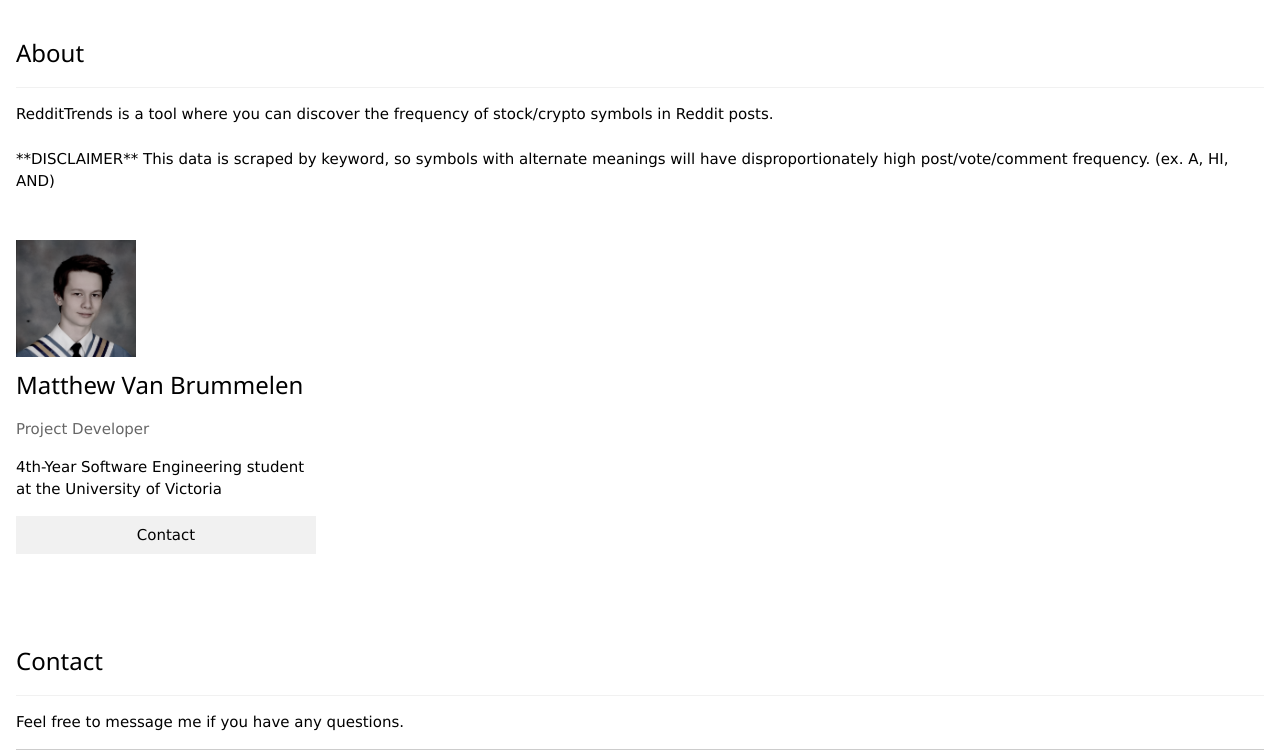
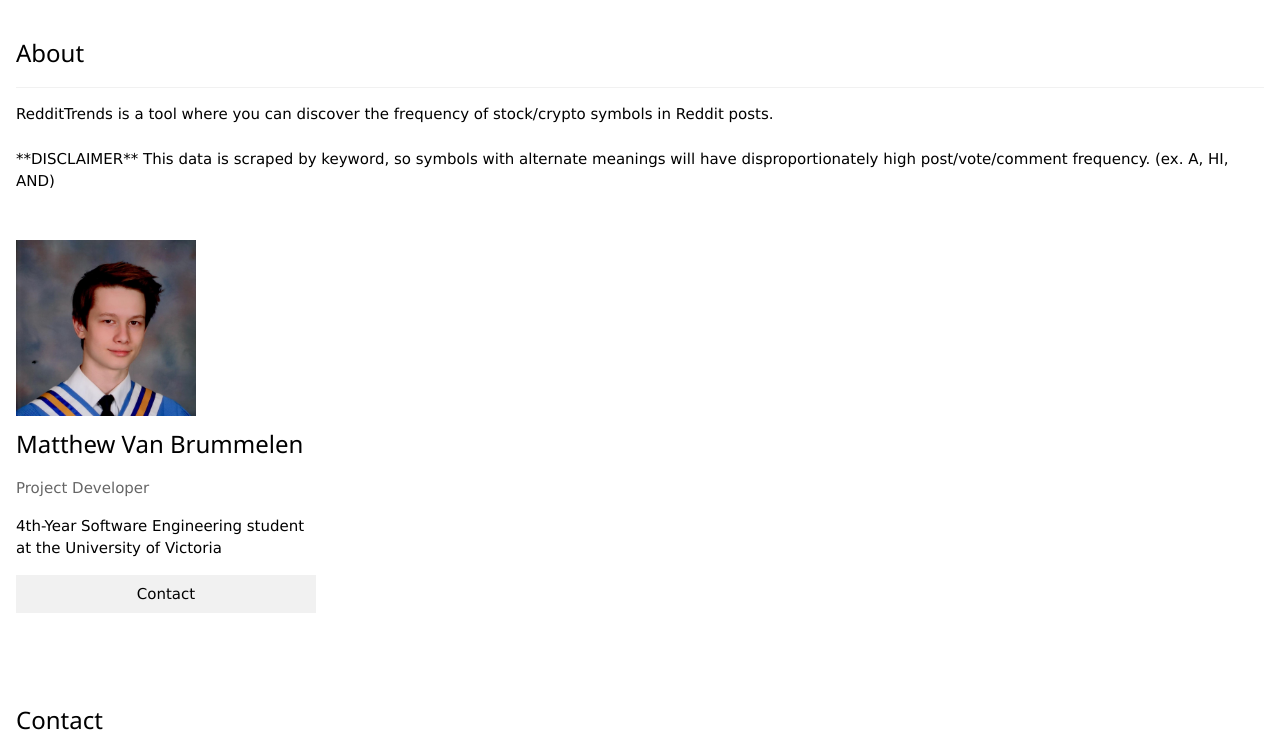
Before and after one commit to matthewvb77/TheSpatula, a Flask app: page / in a window 1280 px wide. Shown: the part 1494-2244 px from the top of the page. Run offline with Flask 2, Linux system fonts and the light colour scheme; some libraries are stand-ins or nearby versions.

Commit message:
changed headshot css

```diff
--- a/Flask_App/templates/index.html
+++ b/Flask_App/templates/index.html
@@ -95,9 +95,9 @@
     </p>
   </div>
 
-  <div class="w3-row-padding w3-grayscale">
+  <div class="w3-row-padding">
     <div class="w3-col l3 m6 w3-margin-bottom">
-      <img src="{{ url_for('static', filename='images/headshot.jpg') }}" alt="Matthew" style="width:40%">
+      <img src="{{ url_for('static', filename='images/headshot.jpg') }}" alt="Matthew" style="width:60%">
       <h3>Matthew Van Brummelen</h3>
       <p class="w3-opacity">Project Developer</p>
       <p>4th-Year Software Engineering student at the University of Victoria</p>
```
Also changed, not shown: Flask_App/static/css/styles.css (line endings or trailing spaces).
